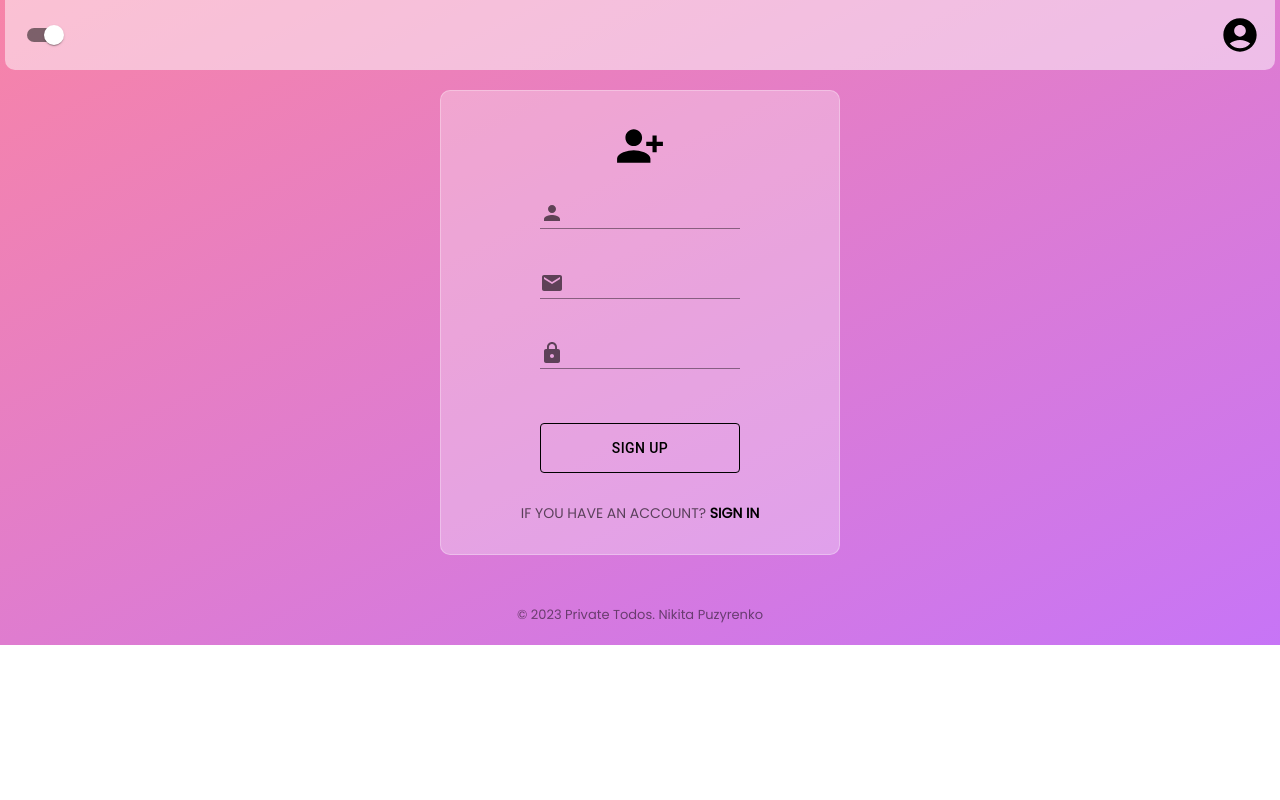
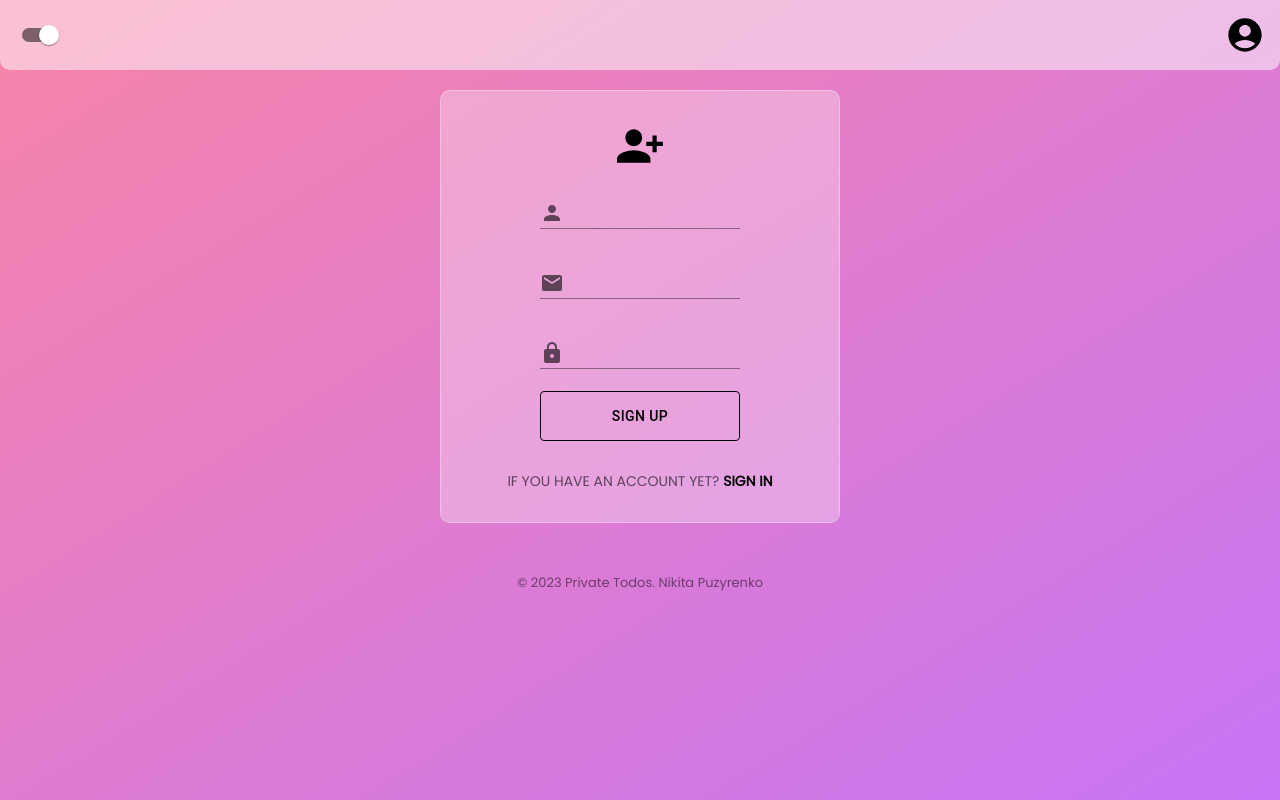
Before and after one commit to NikitOS-1/Private-Todos, a React (Create React App) app: page /sign-up in a window 1280 px wide. Built offline with nearby package versions, Linux system fonts and the light colour scheme; no server answers.

Commit message:
refactor(style): sizes

```diff
--- a/src/components/Form/FormUP.jsx
+++ b/src/components/Form/FormUP.jsx
@@ -53,7 +53,8 @@ const FormUP = ({ error, clickHandler }) => {
         SIGN UP
       </Button>
       <div className={style.signup}>
-        <span>IF YOU HAVE AN ACCOUNT?</span> <Link to="/login">SIGN IN</Link>
+        <span>IF YOU HAVE AN ACCOUNT YET?</span>{" "}
+        <Link to="/login">SIGN IN</Link>
       </div>
     </div>
   );
--- a/src/components/Menu/Menu.module.scss
+++ b/src/components/Menu/Menu.module.scss
@@ -24,10 +24,10 @@
         .menu {
             z-index: 999;
             position: absolute;
-            top: 64px;
+            top: 55px;
             right: 13px;
             display: none;
-            width: 200px;
+            width: max-content;
             height: max-content;
             background-color: rgba(255, 255, 255, 0.7);
             border-radius: 10px;
@@ -38,17 +38,13 @@
             }
 
             ul {
-                display: flex;
-                align-items: center;
-                justify-content: center;
-                flex-direction: column;
-                width: 100%;
-                height: 100%;
+                li {
+                    &.MuiButtonBase-root {
+                        background-color: aqua;
+                    }
 
-                li {
-                    padding: 5px;
+                    margin: 10px;
                     list-style: none;
-                    margin-right: 40px;
                 }
             }
         }
--- a/src/container/App/App.module.scss
+++ b/src/container/App/App.module.scss
@@ -2,6 +2,8 @@
 
 // font-family: 'Poppins', sans-serif;
 * {
+    margin: 0px;
+    padding: 0px;
     box-sizing: border-box;
 }
 
@@ -9,19 +11,18 @@
     display: flex;
     flex-direction: column;
     align-items: center;
-    justify-content: center;
-    margin: 0 auto;
-    padding: 0px 5px;
-    width: 100%;
-    height: max-content;
+    width: 100vw;
+    height: 100vh;
     font-family: 'Poppins', sans-serif;
 }
 
 .day {
+    transition: 0.3s;
     background: linear-gradient(to bottom right, rgba(244, 82, 133, 0.715), rgba(185, 82, 244, 0.8));
 }
 
 .night {
+    transition: 0.3s;
     background: linear-gradient(to bottom right, rgba(0, 0, 0, 0.8), rgba(74, 1, 50, 0.8));
     color: white;
 
```
